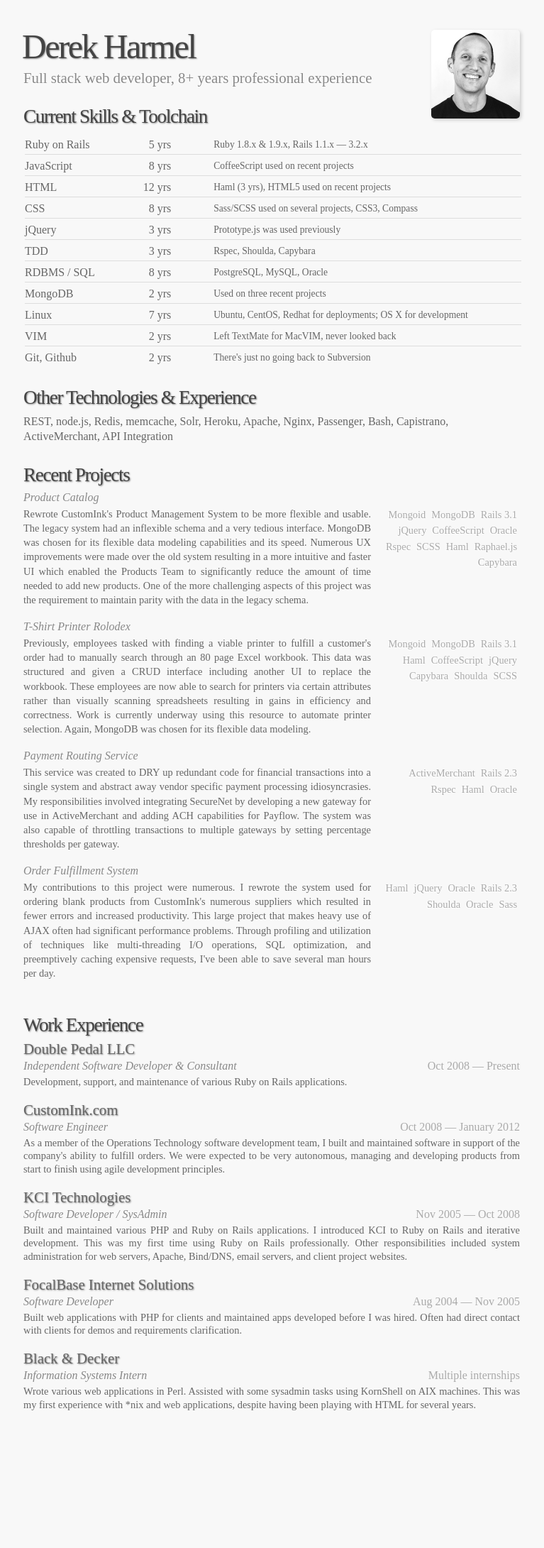
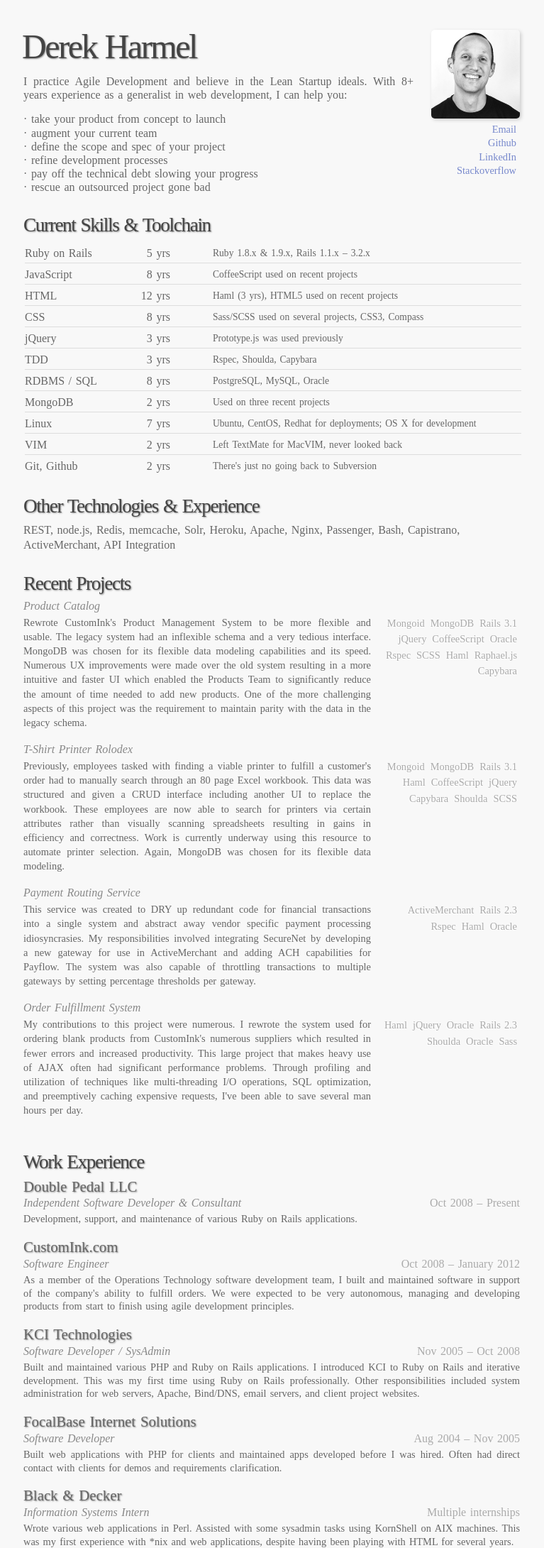
Before and after one commit to derekharmel/derekharmel.github.com, a Jekyll site: the page built from index.html, in a window 1280 px wide. Shown: the whole page at 71% size, without its empty margins (31-798 px from the left). Built offline with Jekyll 4.4.1, drawn with Linux system fonts in a browser that asks for light colours; before the commit the page ends 1988 px from its top, so only the background shows below that.

Commit message:
Added an intro and links, other minor changes

```diff
--- a/index.html
+++ b/index.html
@@ -4,16 +4,43 @@
 ---
 <div id="me">
   <img src="/images/me_small.jpg"/>
+  <ul id="links">
+    <li><a href="mailto:derek@double-pedal.com">Email</a></li>
+    <li><a href="http://github.com/derekharmel">Github</a></li>
+    <li><a href="http://linkedin.com/in/derekharmel">LinkedIn</a></li>
+    <li><a href="http://stackoverflow.com/users/1256076/derek-harmel">Stackoverflow</a></li>
 </div>
 
 <h1>Derek Harmel</h1>
-<h2>Full stack web developer, 8+ years professional experience</h2>
+<!-- <h2>Full stack web developer, 8+ years professional experience</h2>-->
+<div id="intro">
+  <!-- I practice Agile Development and believe in the Lean Startup ideals.-->
+  <!-- <br />-->
+  <!-- <br />-->
+  <!-- With 8+ years experience as a-->
+  <!-- generalist, I have the ability to take your project from concept to launch, augment your-->
+  <!-- current team, help you refine development processes, or assist you in paying off the technical-->
+  <!-- debt slowing your project down and causing you stress.-->
+
+  I practice Agile Development and believe in the Lean Startup ideals.
+  With 8+ years experience as a
+  generalist in web development, I can help you:
+  <ul>
+    <li>take your product from concept to launch</li>
+    <li>augment your current team</li>
+    <li>define the scope and spec of your project</li>
+    <li>refine development processes</li>
+    <li>pay off the technical debt slowing your progress</li>
+    <li>rescue an outsourced project gone bad</li>
+  </ul>
+</div>
+
 <h4>Current Skills &amp; Toolchain</h4>
 <table>
   <tr>
     <td>Ruby on Rails</td>
     <td>5 yrs</td>
-    <td>Ruby 1.8.x &amp; 1.9.x, Rails 1.1.x &mdash; 3.2.x</td>
+    <td>Ruby 1.8.x &amp; 1.9.x, Rails 1.1.x &ndash; 3.2.x</td>
   </tr>
 
   <tr>
@@ -183,7 +210,7 @@
 <h5>Double Pedal LLC</h5>
 <div class="job">
   <span class="title">Independent Software Developer & Consultant</span>
-  <span class="duration">Oct 2008 &mdash; Present</span>
+  <span class="duration">Oct 2008 &ndash; Present</span>
   <p class="description">
     Development, support, and maintenance of various Ruby on Rails
     applications.
@@ -193,7 +220,7 @@
 <h5>CustomInk.com</h5>
 <div class="job">
   <span class="title">Software Engineer</span>
-  <span class="duration">Oct 2008 &mdash; January 2012</span>
+  <span class="duration">Oct 2008 &ndash; January 2012</span>
   <p class="description">
     As a member of the Operations Technology software development team, I built
     and maintained software in support of the company's ability to fulfill
@@ -206,7 +233,7 @@
 <h5>KCI Technologies</h5>
 <div class="job">
   <span class="title">Software Developer / SysAdmin</span>
-  <span class="duration">Nov 2005 &mdash; Oct 2008</span>
+  <span class="duration">Nov 2005 &ndash; Oct 2008</span>
   <p class="description">
     Built and maintained various PHP and Ruby on Rails applications. I
     introduced KCI to Ruby on Rails and iterative development.
@@ -219,7 +246,7 @@
 <h5>FocalBase Internet Solutions</h5>
 <div class="job">
   <span class="title">Software Developer</span>
-  <span class="duration">Aug 2004 &mdash; Nov 2005</span>
+  <span class="duration">Aug 2004 &ndash; Nov 2005</span>
   <p class="description">
     Built web applications with PHP for clients and maintained apps developed
     before I was hired. Often had direct contact with clients for demos and
--- a/stylesheets/screen.css
+++ b/stylesheets/screen.css
@@ -73,21 +73,28 @@
   font-family: Sorts Mill Goudy;
   background-color: #f8f8f8;
   color: #666;
+  word-spacing: 0.1em;
 }
 
-/* line 17, ../scss/screen.scss */
+/* line 18, ../scss/screen.scss */
+a {
+  color: #666;
+}
+
+/* line 22, ../scss/screen.scss */
 div.container {
   margin-left: 5%;
   margin-bottom: 50px;
   width: 700px;
 }
 
-/* line 23, ../scss/screen.scss */
+/* line 28, ../scss/screen.scss */
 #me {
   display: inline;
   float: right;
+  margin-left: 25px;
 }
-/* line 26, ../scss/screen.scss */
+/* line 32, ../scss/screen.scss */
 #me img {
   -moz-border-radius: 5px;
   -webkit-border-radius: 5px;
@@ -99,7 +106,42 @@
   box-shadow: 2px 2px 5px #ccc;
 }
 
-/* line 33, ../scss/screen.scss */
+/* line 39, ../scss/screen.scss */
+#links {
+  margin-top: 5px;
+  font-size: .9em;
+}
+/* line 43, ../scss/screen.scss */
+#links li {
+  text-align: right;
+  margin: 5px 5px;
+}
+/* line 47, ../scss/screen.scss */
+#links a {
+  color: #78c;
+  text-decoration: none;
+}
+/* line 50, ../scss/screen.scss */
+#links a:hover {
+  text-decoration: underline;
+}
+
+/* line 56, ../scss/screen.scss */
+#intro {
+  margin-top: 15px;
+  line-height: 1.2em;
+  text-align: justify;
+}
+/* line 61, ../scss/screen.scss */
+#intro li {
+  margin: 0;
+}
+/* line 63, ../scss/screen.scss */
+#intro li:before {
+  content: "\b7  ";
+}
+
+/* line 69, ../scss/screen.scss */
 h1, h4, h5 {
   margin-top: 30px;
   letter-spacing: -0.05em;
@@ -107,14 +149,14 @@
   text-shadow: 1px 1px 2px #888;
 }
 
-/* line 39, ../scss/screen.scss */
+/* line 75, ../scss/screen.scss */
 h1 {
   font-size: 3em;
   text-indent: -2px;
   margin-top: 6%;
 }
 
-/* line 44, ../scss/screen.scss */
+/* line 80, ../scss/screen.scss */
 h2 {
   color: #888;
   font-size: 1.3em;
@@ -123,13 +165,13 @@
   text-shadow: -1px 1px white;
 }
 
-/* line 51, ../scss/screen.scss */
+/* line 87, ../scss/screen.scss */
 h4 {
   font-size: 1.7em;
   margin-bottom: 10px;
 }
 
-/* line 55, ../scss/screen.scss */
+/* line 91, ../scss/screen.scss */
 h5 {
   font-size: 1.3em;
   color: #666;
@@ -138,73 +180,73 @@
   margin: 5px 0px;
 }
 
-/* line 63, ../scss/screen.scss */
+/* line 99, ../scss/screen.scss */
 ul {
   margin-top: 15px;
   padding: 0;
 }
-/* line 66, ../scss/screen.scss */
+/* line 102, ../scss/screen.scss */
 ul li {
   margin: 8px 0;
 }
 
-/* line 71, ../scss/screen.scss */
+/* line 107, ../scss/screen.scss */
 table {
   margin-left: 2px;
   width: 100%;
 }
 
-/* line 75, ../scss/screen.scss */
+/* line 111, ../scss/screen.scss */
 tr:nth-of-type(n+2) {
   border-top: 1px solid #ddd;
 }
 
-/* line 78, ../scss/screen.scss */
+/* line 114, ../scss/screen.scss */
 td {
   padding-top: 8px !important;
 }
-/* line 81, ../scss/screen.scss */
+/* line 117, ../scss/screen.scss */
 td:nth-of-type(n+2) {
   padding: 5px 30px;
 }
-/* line 84, ../scss/screen.scss */
+/* line 120, ../scss/screen.scss */
 td:nth-of-type(1) {
   padding: 5px 15px 5px 0;
 }
-/* line 87, ../scss/screen.scss */
+/* line 123, ../scss/screen.scss */
 td:nth-of-type(2) {
   text-align: right;
 }
-/* line 90, ../scss/screen.scss */
+/* line 126, ../scss/screen.scss */
 td:nth-of-type(3) {
   font-size: .85em;
 }
 
-/* line 95, ../scss/screen.scss */
+/* line 131, ../scss/screen.scss */
 .other-skills {
   line-height: 1.3em;
 }
 
-/* line 99, ../scss/screen.scss */
+/* line 135, ../scss/screen.scss */
 .project {
   clear: both;
   float: left;
   margin-bottom: 20px;
 }
-/* line 103, ../scss/screen.scss */
+/* line 139, ../scss/screen.scss */
 .project .name {
   float: left;
   color: #888;
   margin-bottom: 5px;
   font-style: italic;
 }
-/* line 109, ../scss/screen.scss */
+/* line 145, ../scss/screen.scss */
 .project .tech-list {
   float: right;
   width: 28%;
   margin: 0;
 }
-/* line 113, ../scss/screen.scss */
+/* line 149, ../scss/screen.scss */
 .project .tech-list li {
   float: right;
   display: inline;
@@ -220,7 +262,7 @@
   border-radius: 3px;
   margin: 0px;
 }
-/* line 124, ../scss/screen.scss */
+/* line 160, ../scss/screen.scss */
 .project .description {
   clear: both;
   float: left;
@@ -230,25 +272,25 @@
   line-height: 1.4em;
 }
 
-/* line 135, ../scss/screen.scss */
+/* line 171, ../scss/screen.scss */
 .job {
   overflow: hidden;
   *zoom: 1;
   margin-bottom: 20px;
 }
-/* line 138, ../scss/screen.scss */
+/* line 174, ../scss/screen.scss */
 .job .title {
   float: left;
   color: #888;
   display: inline-block;
   font-style: italic;
 }
-/* line 144, ../scss/screen.scss */
+/* line 180, ../scss/screen.scss */
 .job .duration {
   float: right;
   color: #aaa;
 }
-/* line 148, ../scss/screen.scss */
+/* line 184, ../scss/screen.scss */
 .job .description {
   clear: both;
   float: left;
@@ -258,7 +300,7 @@
   font-size: .9em;
 }
 
-/* line 158, ../scss/screen.scss */
+/* line 194, ../scss/screen.scss */
 ul.misc {
   margin-top: 5px;
 }
```
Also changed, not shown: scss/screen.scss (+36 -0 lines), 3 other files.
